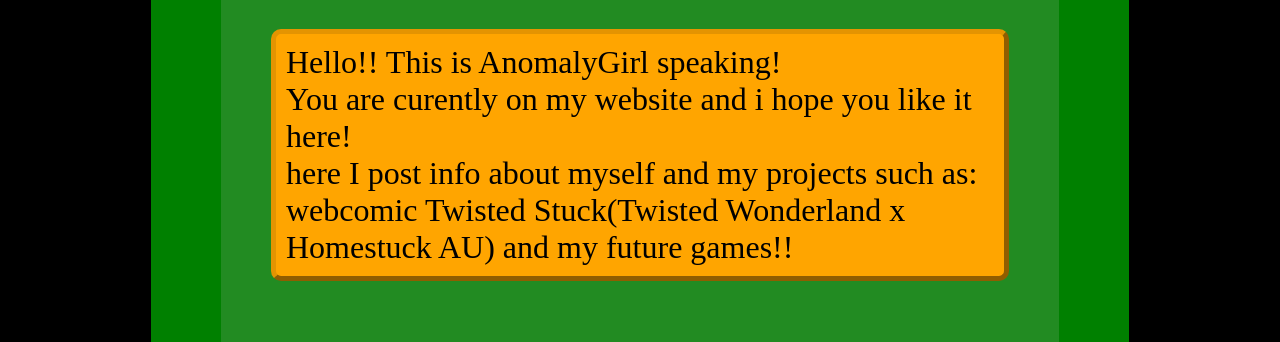
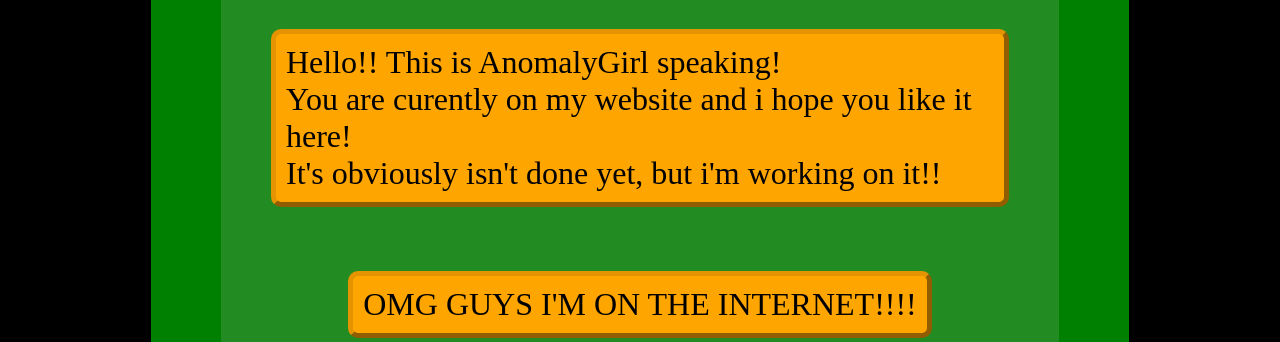
Before and after one commit to Galinca/AnomalyGirl, a plain HTML site: page index.html in a window 1280 px wide. Shown: the part 381-723 px from the top of the page. Drawn offline with Linux system fonts and the light colour scheme; a web font is replaced by a local one.

Commit message:
Update index.html

```diff
--- a/index.html
+++ b/index.html
@@ -27,8 +27,7 @@
         <p>
           Hello!! This is AnomalyGirl speaking! <br />
           You are curently on my website and i hope you like it here! <br />
-          here I post info about myself and my projects such as:<br />webcomic
-          Twisted Stuck(Twisted Wonderland x Homestuck AU) and my future games!!
+          It's obviously isn't done yet, but i'm working on it!!<br />
         </p>
         <p>OMG GUYS I'M ON THE INTERNET!!!!</p>
         <p>hiii!!!! heLLOOOOO!!! HAAIIIII!!!! (owo )</p>
```
